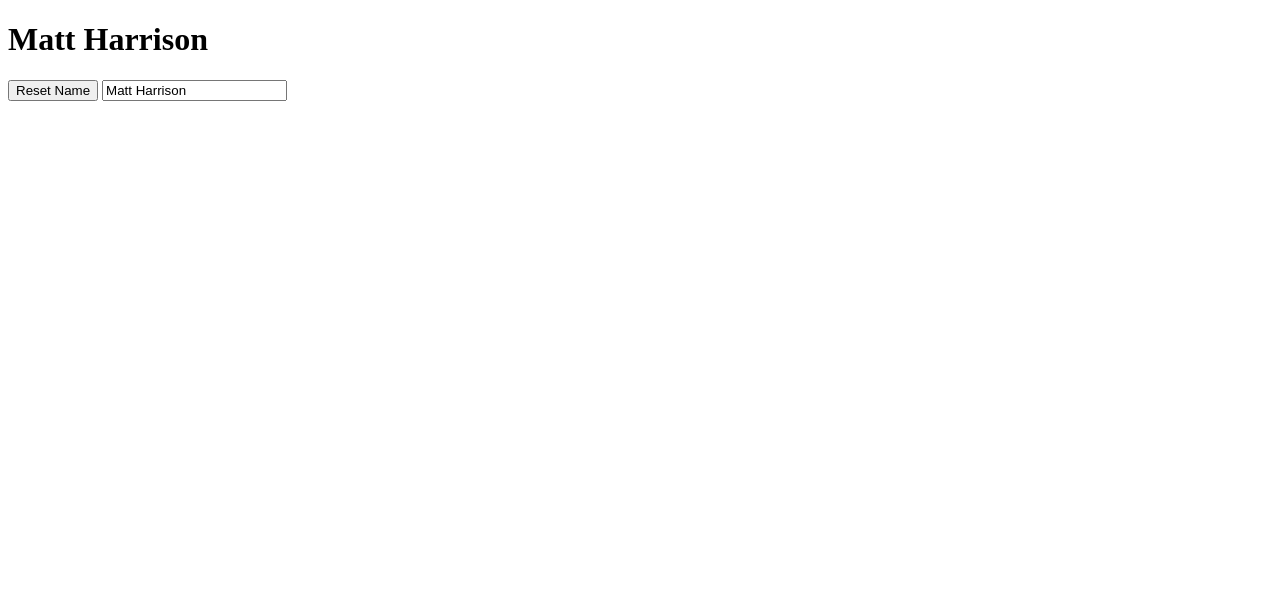
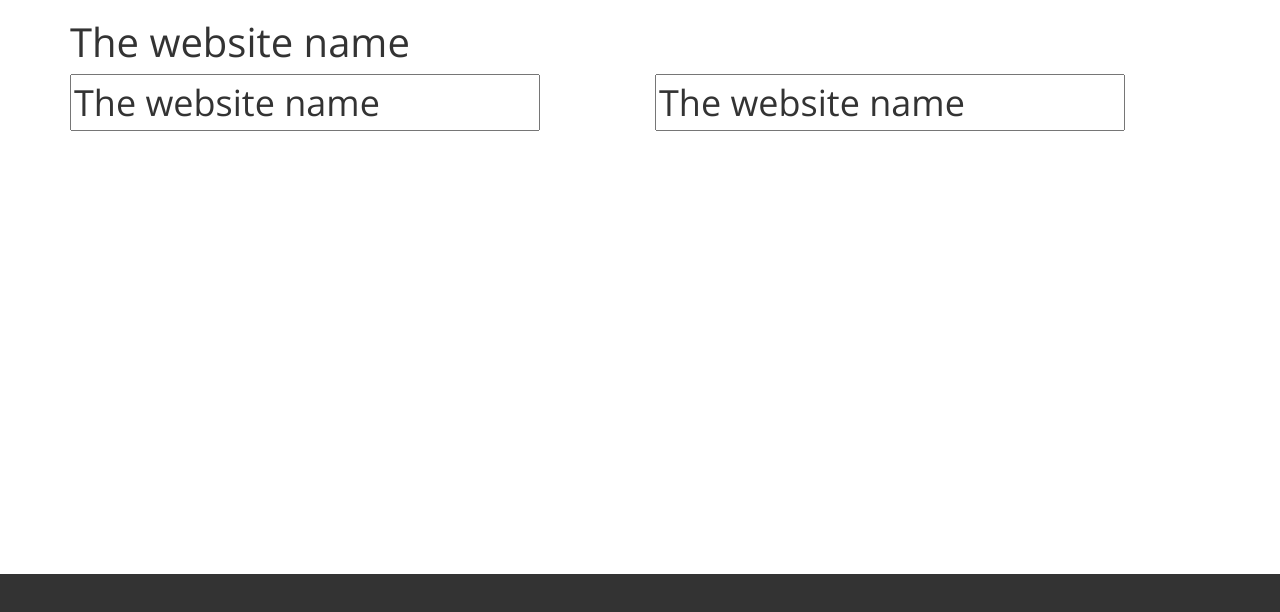
Before and after one commit to mtharrison/angular-webpack-starter, a website built with webpack: page index.html in a window 1280 px wide. Built offline with nearby package versions, Linux system fonts and the light colour scheme; some packages are replaced by stand-ins of ours.

Commit message:
Small changes

```diff
--- a/index.html
+++ b/index.html
@@ -1,14 +1,27 @@
 <!DOCTYPE html>
 <html ng-app="MyApp">
-  <head>
+<head>
     <meta charset="utf-8">
     <title>Angular Example</title>
-  </head>
-  <body ng-controller="MainController as main">
-    <h1>{{main.name}}</h1>
-    <h2>{{main.s.name}}</h2>
-    <button type="button" ng-click="main.reset()">Reset Name</button>
-    <input type="text" ng-model="main.name">
+    <link rel="stylesheet" href="https://maxcdn.bootstrapcdn.com/bootstrap/3.3.6/css/bootstrap.min.css" integrity="sha384-1q8mTJOASx8j1Au+a5WDVnPi2lkFfwwEAa8hDDdjZlpLegxhjVME1fgjWPGmkzs7" crossorigin="anonymous">
+    <link href='https://fonts.googleapis.com/css?family=Open+Sans' rel='stylesheet' type='text/css'>
+</head>
+<body ng-controller="MainController as main">
+    <div class="module">
+        <div class="container">
+            <div class="row">
+                <div class="col-sm-12"><h1>{{main.title}}</h1></div>
+            </div>
+            <div class="row">
+                <div class="col-sm-6 cell">
+                    <input type="text" ng-model="main.title">
+                </div>
+                <div class="col-sm-6 cell">
+                    <input type="text" ng-model="main.title">
+                </div>
+            </div>
+        </div>
+    </div>
     <script src="/bundle.js" charset="utf-8"></script>
-  </body>
+</body>
 </html>
--- a/src/controllers/MainController.js
+++ b/src/controllers/MainController.js
@@ -1,9 +1,5 @@
 export default class MainController {
     constructor() {
-        this.name = "Matt Harrison";
-    }
-    reset() {
-        this.name = "I don\'t know!";
-        this.s = { name: "Set" };
+        this.title = "The website name";
     }
 }
--- a/src/index.js
+++ b/src/index.js
@@ -1,3 +1,7 @@
+// Load styles
+
+require('./styles/style.css');
+
 // Load modules
 
 import MyApp from './modules/MyApp';
--- /dev/null
+++ b/src/styles/style.css
@@ -0,0 +1,21 @@
+html, body {
+    height: 100%;
+    font-family: 'Open Sans', sans-serif;
+    font-size: 36px;
+}
+
+body {
+    background: #333;
+    margin: 0;
+    padding: 0;
+}
+
+h1 {
+    font-size: 40px;
+}
+
+.module {
+    background: #fff;
+}
+
+.cell { height: 500px;}
--- a/webpack.config.js
+++ b/webpack.config.js
@@ -14,6 +14,10 @@ module.exports = {
                 query: {
                     presets: ['es2015']
                 }
+            },
+            {
+                test: /\.css$/,
+                loader: "style-loader!css-loader"
             }
         ]
     }
```
Also changed, not shown: package.json (+5 -2 lines).
